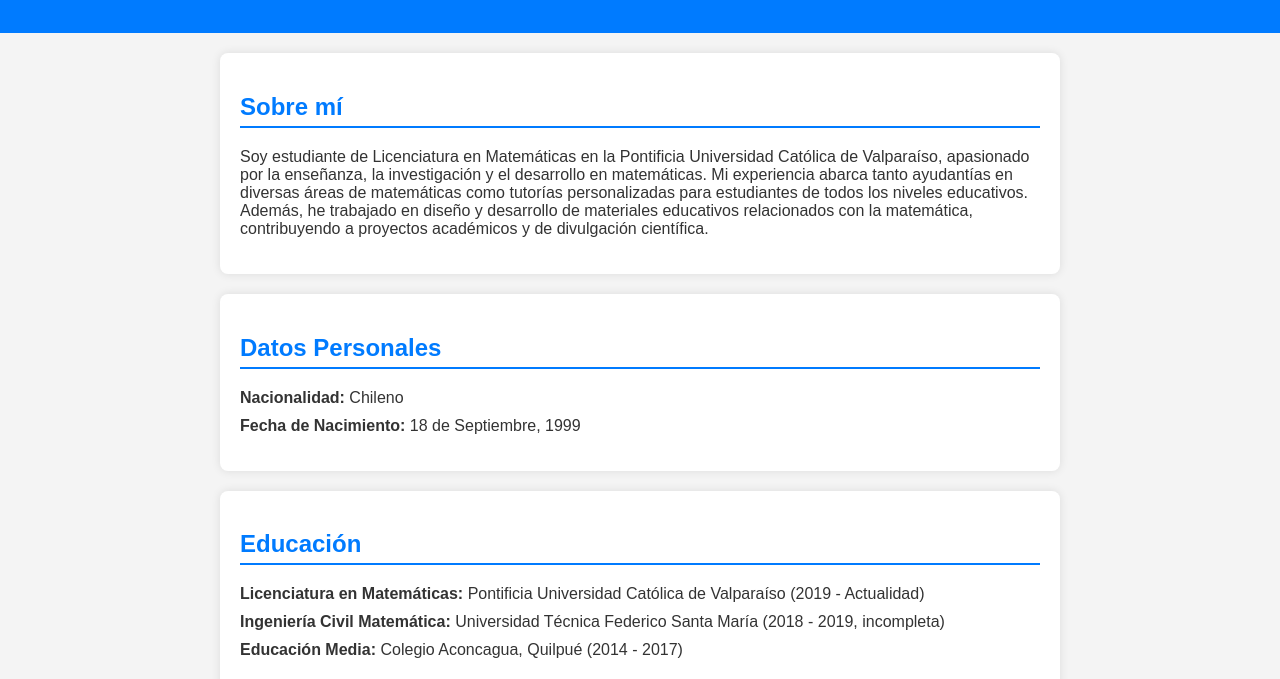
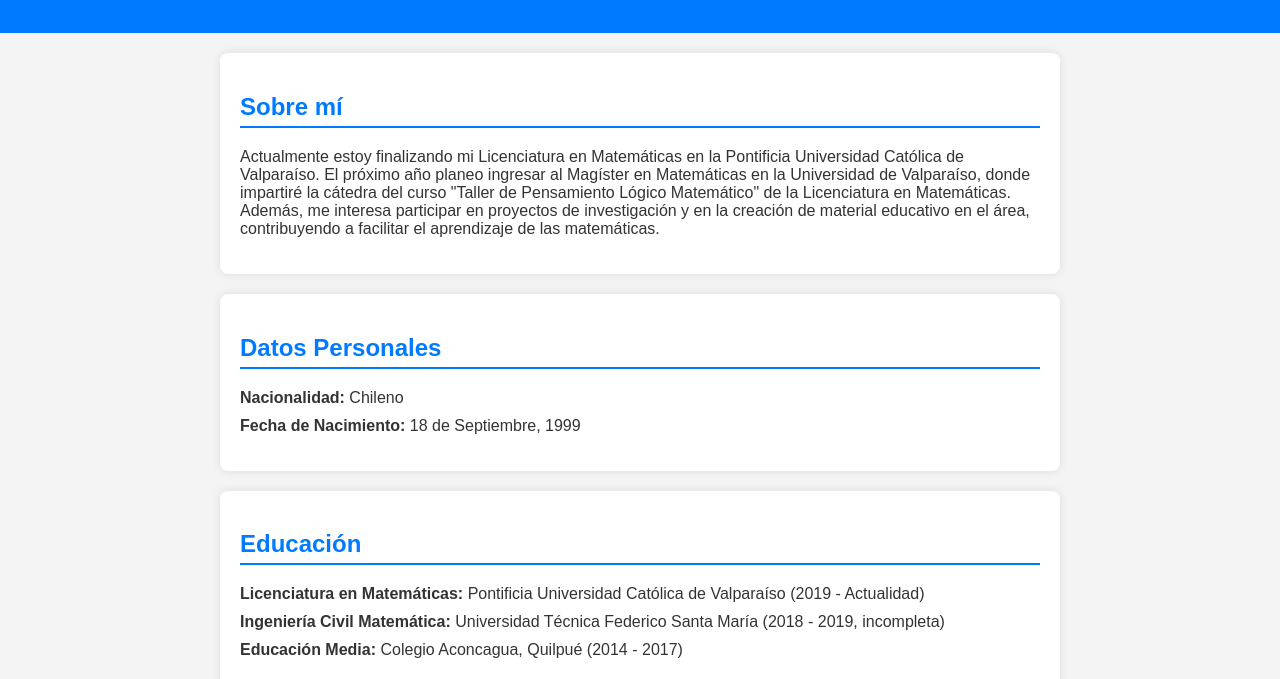
Before and after one commit to camilo329/camilomartinezestay.github.io, a plain HTML site: page index.html in a window 1280 px wide. Shown: the part 121-800 px from the top of the page. Drawn offline with Linux system fonts and the light colour scheme.

Commit message:
Update index.html

```diff
--- a/index.html
+++ b/index.html
@@ -60,7 +60,7 @@
     </header>
 <section>
     <h2>Sobre mí</h2>
-    <p>Soy estudiante de Licenciatura en Matemáticas en la Pontificia Universidad Católica de Valparaíso, apasionado por la enseñanza, la investigación y el desarrollo en matemáticas. Mi experiencia abarca tanto ayudantías en diversas áreas de matemáticas como tutorías personalizadas para estudiantes de todos los niveles educativos. Además, he trabajado en diseño y desarrollo de materiales educativos relacionados con la matemática, contribuyendo a proyectos académicos y de divulgación científica.</p>
+    <p>Actualmente estoy finalizando mi Licenciatura en Matemáticas en la Pontificia Universidad Católica de Valparaíso. El próximo año planeo ingresar al Magíster en Matemáticas en la Universidad de Valparaíso, donde impartiré la cátedra del curso "Taller de Pensamiento Lógico Matemático" de la Licenciatura en Matemáticas. Además, me interesa participar en proyectos de investigación y en la creación de material educativo en el área, contribuyendo a facilitar el aprendizaje de las matemáticas.</p>
 </section>
 
     <section>
```
